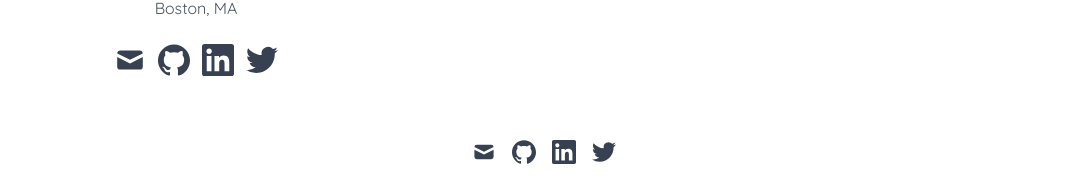
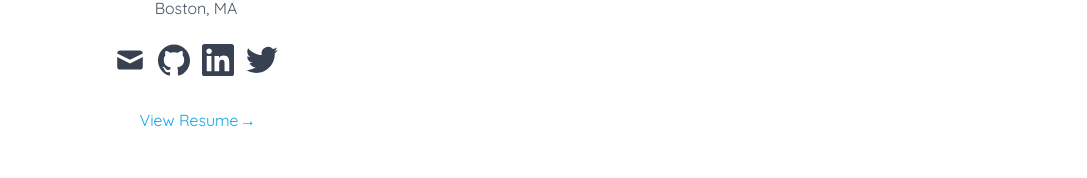
Before and after one commit to tim-corley/tc-portfolio, a Next.js app: page /about in a window 1280 px wide. Shown: the part 555-733 px from the top of the page, without its empty margins (96-1183 px from the left). Built offline with nearby package versions, Linux system fonts and the light colour scheme; no server answers; what @tailwindcss/typography, react-google-recaptcha-v3 would draw is missing.

Commit message:
add 'view resume' link to about & contact pages

```diff
--- a/data/siteMetadata.json
+++ b/data/siteMetadata.json
@@ -9,6 +9,7 @@
   "image": "/static/images/profile.png",
   "socialBanner": "/static/images/twitter-card.png",
   "lighthouseAudit": "/lighthouse-20210408T121446.html",
+  "resume": "https://www.notion.so/Tim-Corley-87375440c37245c89a21a35137cf7738",
   "email": "contact@tim-corley.dev",
   "github": "https://github.com/tim-corley",
   "twitter": "https://twitter.com/tcor215",
--- a/pages/about.js
+++ b/pages/about.js
@@ -1,3 +1,4 @@
+import Link from '@/components/Link'
 import siteMetadata from '@/data/siteMetadata'
 import SocialIcon from '@/components/social-icons'
 import { PageSeo } from '@/components/SEO'
@@ -32,6 +33,14 @@ export default function About() {
               <SocialIcon kind="linkedin" href={siteMetadata.linkedin} />
               <SocialIcon kind="twitter" href={siteMetadata.twitter} />
             </div>
+            <div className="pt-4 xl:pt-8">
+              <Link
+                href={siteMetadata.resume}
+                className="font-quicksand text-blue-500 hover:text-blue-600 dark:hover:text-blue-400"
+              >
+                View Resume &rarr;
+              </Link>
+            </div>
           </div>
           <div className="pt-8 pb-8 prose font-roboto dark:prose-dark max-w-none xl:col-span-2">
             <p>
--- a/pages/contact.js
+++ b/pages/contact.js
@@ -1,3 +1,4 @@
+import Link from '@/components/Link'
 import siteMetadata from '@/data/siteMetadata'
 import { PageSeo } from '@/components/SEO'
 import ContactForm from '@/components/ContactForm'
@@ -44,6 +45,14 @@ export default function Contact() {
             <a href={siteMetadata.twitter} className="font-roboto text-gray-600 dark:text-gray-400">
               {siteMetadata.twitter}
             </a>
+            <div className="pt-4 xl:pt-8">
+              <Link
+                href={siteMetadata.resume}
+                className="font-quicksand text-blue-500 hover:text-blue-600 dark:hover:text-blue-400"
+              >
+                View Resume &rarr;
+              </Link>
+            </div>
           </div>
           <div className="pt-8 pb-8 ml-4 prose dark:prose-dark max-w-none xl:col-span-2">
             <ContactForm />
```
